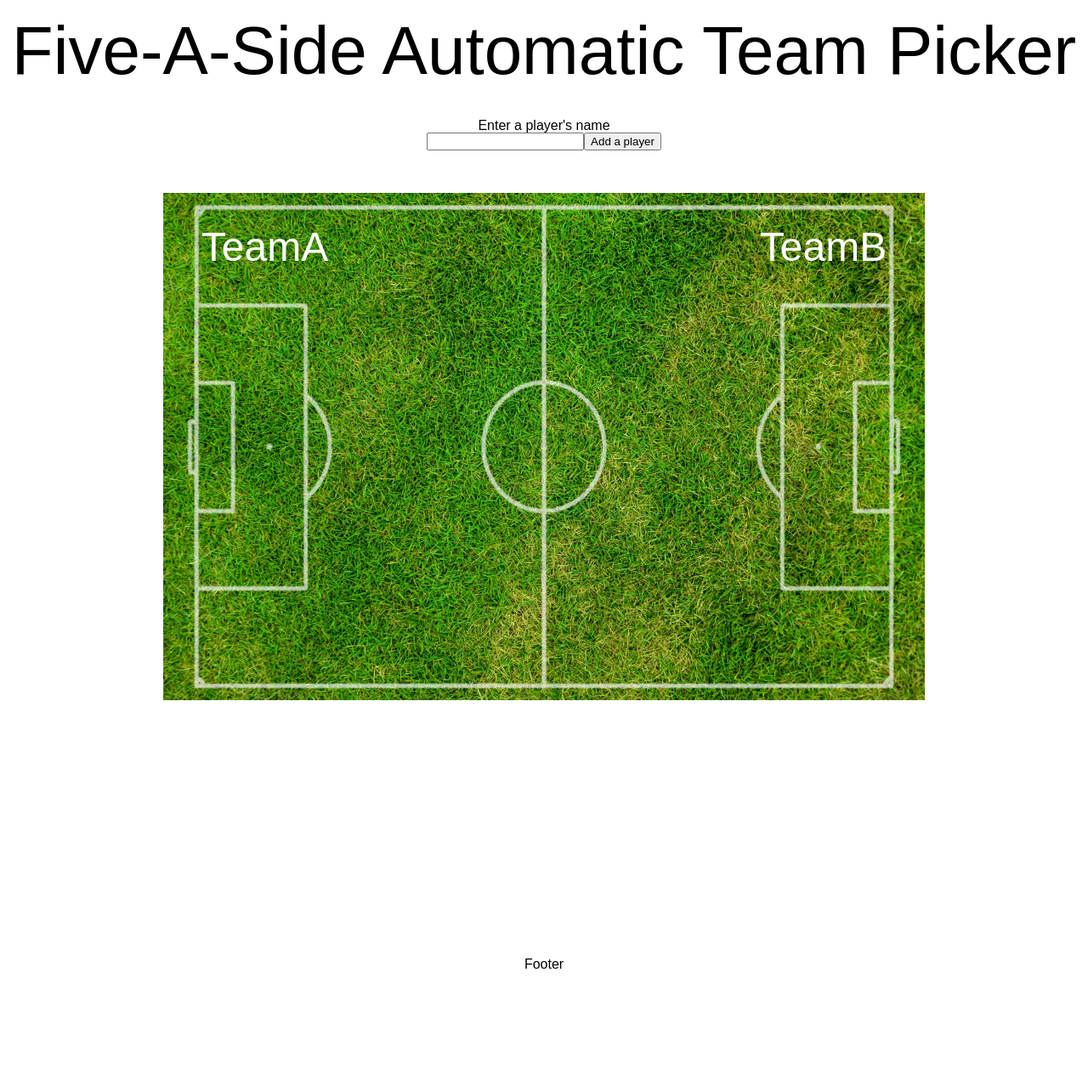
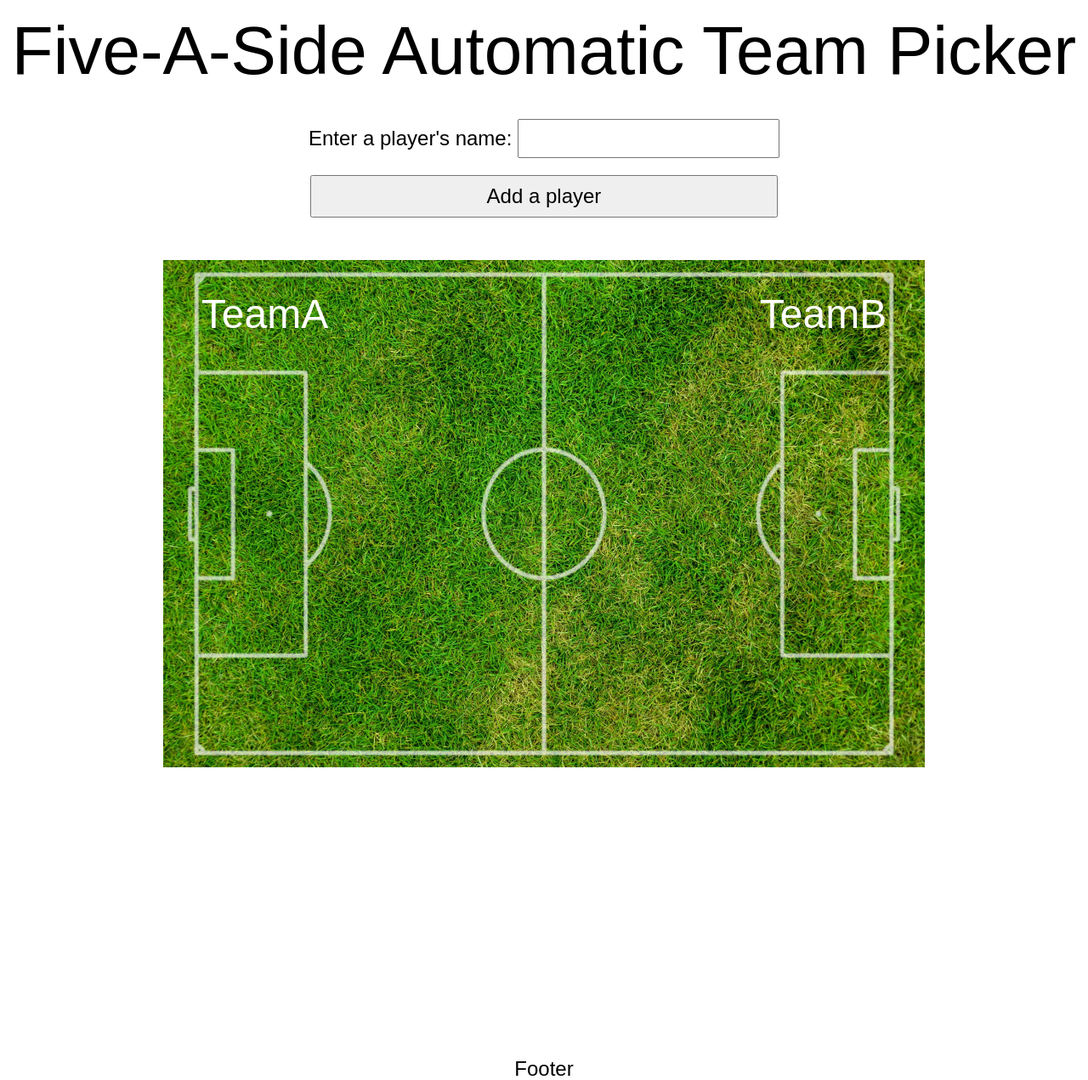
Before and after one commit to rmstibbard/five-a-side, a React (Create React App) app: page / in a window 1280 px wide. Shown: the whole page at 85% size. Before the commit the page ends 1143 px from the top, so only its background shows below. Built offline with nearby package versions, Linux system fonts and the light colour scheme.

Commit message:
Form & footer styling

```diff
--- a/src/_layout.css
+++ b/src/_layout.css
@@ -9,6 +9,18 @@ body {
 
 .entry-form {
   margin-bottom: 50px;
+}
+
+.player-input {
+  height: 40px;
+  width: 300px;
+}
+
+.player-submit {
+  display: block;
+  height: 50px;
+  width: 550px;
+  margin: 20px auto;
 }
 
 .game {
@@ -45,6 +57,10 @@ body {
   text-align: right;
 }
 
+footer {
+  margin-top: 40px;
+}
+
 @media screen and (min-width: 700px) {
   .team-a, .team-b {
     top: 20px;
--- a/src/_typography.css
+++ b/src/_typography.css
@@ -6,12 +6,20 @@ body {
   font-size: 2.5rem;
 }
 
+.form-header, .player-input, .player-submit {
+  font-size: 1.5rem;
+}
+
 .team-a, .team-b {
   font-size: 1.5rem;
 }
 
 .team-a-players, .team-b-players {
   font-size: 1.25rem;
+}
+
+footer {
+  font-size: 1.5rem;
 }
 
 @media screen and (min-width: 700px) {
--- a/src/components/AddPlayer/AddPlayer.js
+++ b/src/components/AddPlayer/AddPlayer.js
@@ -25,11 +25,10 @@ class AddPlayer extends Component {
 
     return (
       <React.Fragment>
-        <h2 className="form-header">Enter a player's name</h2>
-
         <form className="entry-form" onSubmit={this.handleSubmit}>
-          <input type="text" onChange={this.handleChange} />
-          <button type="submit">Add a player</button>
+          <label htmlFor="player" className="form-header">Enter a player's name: </label>
+          <input name="player" className="player-input" type="text" onChange={this.handleChange} />
+          <button type="submit" className="player-submit">Add a player</button>
         </form>
 
       </React.Fragment>
```
